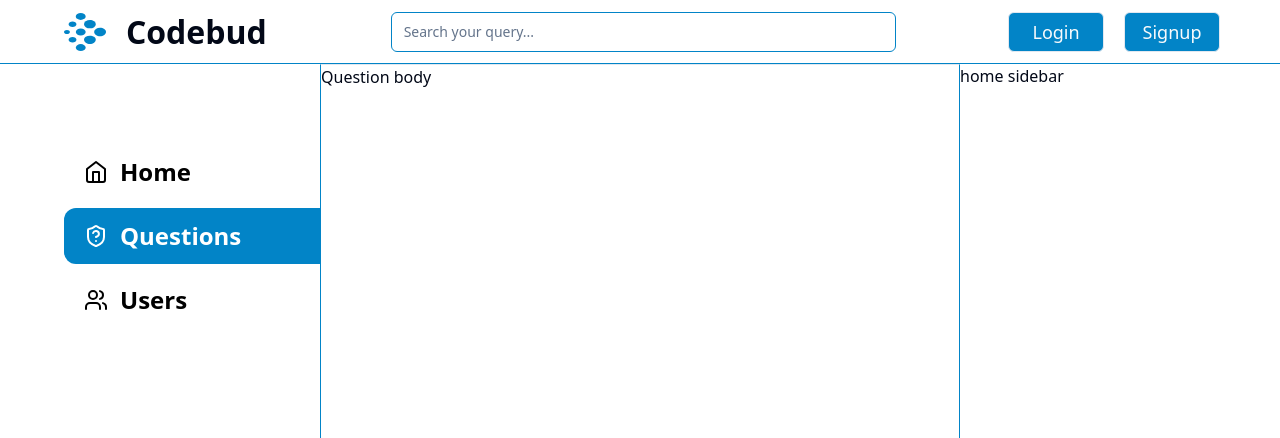
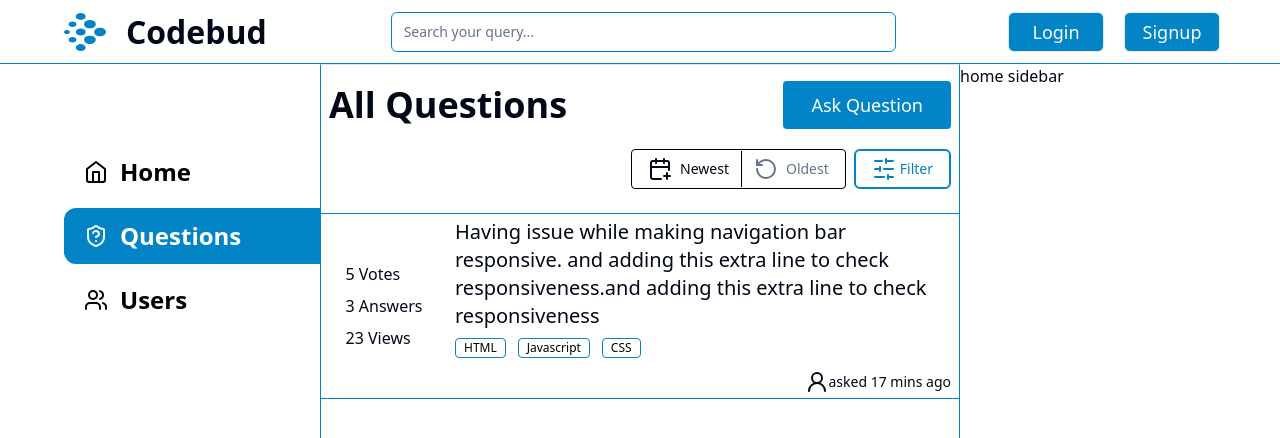
Before and after one commit to karanrajput1999/codebud-client, a React (Vite) app: page /questions in a window 1280 px wide. Shown: the top 438 px of the page. Built offline with nearby package versions, Linux system fonts and the light colour scheme.

Commit message:
homagepage and questions page

```diff
--- a/package.json
+++ b/package.json
@@ -10,6 +10,7 @@
     "preview": "vite preview"
   },
   "dependencies": {
+    "@radix-ui/react-checkbox": "^1.0.4",
     "@radix-ui/react-menubar": "^1.0.4",
     "@radix-ui/react-navigation-menu": "^1.1.4",
     "@radix-ui/react-slot": "^1.0.2",
--- a/src/components/homepage/Homepage.tsx
+++ b/src/components/homepage/Homepage.tsx
@@ -2,6 +2,7 @@ import { Link } from "react-router-dom";
 import HomepageNavbar from "../homagepageNavbar/HomepageNavbar";
 import { Tabs, TabsContent, TabsList, TabsTrigger } from "@/components/ui/tabs";
 import { CalendarDays, Clock7, Flame, User2 } from "lucide-react";
+import HomepageSidebar from "../homepageSidebar/HomepageSidebar";
 
 function Homepage() {
   return (
@@ -10,14 +11,16 @@ function Homepage() {
       <section className="home-body flex-[50%]  border border-x-primarycb">
         <div>
           <div className="border-b border-primarycb pb-6">
-            <div className="flex justify-between px-2 pt-5 h-20 ">
+            <div className="flex justify-between items-center px-2 py-2 h-20 ">
               <div>
-                <h1 className="text-2xl font-bold">Top Questions</h1>
+                <h1 className="text-2xl md:text-4xl font-bold">
+                  Top Questions
+                </h1>
               </div>
               <div>
                 <Link
                   to="/questions/ask"
-                  className="px-5 py-2 bg-primarycb text-white rounded-sm "
+                  className="px-5 py-2 md:px-7 md:py-3 bg-primarycb md:text-lg text-white rounded-sm "
                 >
                   Ask Question
                 </Link>
@@ -72,7 +75,7 @@ function Homepage() {
           <div className="questions-container ">
             <div className="question-container flex pr-2 py-1 border-b border-primarycb">
               {/* questions left side */}
-              <div className="question-stats flex flex-[25%] justify-center items-center  text-sm">
+              <div className="question-stats flex flex-[25%] md:flex-[20%] justify-center items-center  text-sm md:text-base">
                 <div className="flex flex-col gap-2">
                   <span>5 Votes</span>
                   <span>3 Answers</span>
@@ -80,13 +83,15 @@ function Homepage() {
                 </div>
               </div>
               {/* question right side */}
-              <div className=" pl-2">
+              <div className=" pl-2 flex-[75%] md:flex-[80%]">
                 <div className="question-text">
-                  <span className="text-base/[1] ">
-                    Having issue while making navigation bar responsive
+                  <span className="text-base/[1] md:text-xl ">
+                    Having issue while making navigation bar responsive. and
+                    adding this extra line to check responsiveness.and adding
+                    this extra line to check responsiveness
                   </span>
                 </div>
-                <div className="question-tags text-xs flex gap-3 mt-1">
+                <div className="question-tags text-xs flex gap-3 mt-2">
                   <span className="px-2 py-[1px] rounded-sm border border-primarycb text-black  ">
                     HTML
                   </span>
@@ -109,9 +114,7 @@ function Homepage() {
         </div>
       </section>
 
-      <section className="flex-[25%] lg:block hidden">
-        <div> home sidebar</div>
-      </section>
+      <HomepageSidebar />
     </main>
   );
 }
--- /dev/null
+++ b/src/components/homepageSidebar/HomepageSidebar.tsx
@@ -0,0 +1,11 @@
+import React from "react";
+
+function HomepageSidebar() {
+  return (
+    <section className="flex-[25%] lg:block hidden">
+      <div> home sidebar</div>
+    </section>
+  );
+}
+
+export default HomepageSidebar;
--- a/src/components/questions/Questions.tsx
+++ b/src/components/questions/Questions.tsx
@@ -1,16 +1,155 @@
+import { Link } from "react-router-dom";
 import HomepageNavbar from "../homagepageNavbar/HomepageNavbar";
+import HomepageSidebar from "../homepageSidebar/HomepageSidebar";
+import { Tabs, TabsContent, TabsList, TabsTrigger } from "@/components/ui/tabs";
+import {
+  CalendarPlus,
+  RotateCcw,
+  SlidersHorizontal,
+  User2,
+} from "lucide-react";
+import { Button } from "../ui/button";
+import { Checkbox } from "../ui/checkbox";
+import { useState } from "react";
 
 function Questions() {
+  const [filterVisible, setFilterVisible] = useState(false);
+
   return (
     <main className="flex" style={{ height: "calc(100vh - 4rem)" }}>
       <HomepageNavbar />
-      <section className="home-body flex-[50%] border border-x-primarycb">
-        <div>Question body</div>
+      <section className="home-body flex-[50%]  border border-x-primarycb">
+        <div>
+          <div className="border-b border-primarycb pb-6">
+            <div className="flex justify-between items-center px-2 py-2 h-20 ">
+              <div>
+                <h1 className="text-2xl md:text-4xl font-bold">
+                  All Questions
+                </h1>
+              </div>
+              <div>
+                <Link
+                  to="/questions/ask"
+                  className="px-5 py-2 md:px-7 md:py-3 bg-primarycb md:text-lg text-white rounded-sm "
+                >
+                  Ask Question
+                </Link>
+              </div>
+            </div>
+
+            <div className="filter-tabs mt-1 flex pr-2">
+              <Tabs
+                defaultValue="newest"
+                className="w-[100%] flex justify-end pr-2"
+              >
+                <TabsList className=" items-center bg-white border border-black rounded-sm">
+                  <TabsTrigger
+                    value="newest"
+                    className="border-r border-black rounded-none"
+                  >
+                    <span className="flex items-center gap-2">
+                      <CalendarPlus /> Newest
+                    </span>
+                  </TabsTrigger>
+                  <TabsTrigger value="oldest">
+                    <span className="flex items-center gap-2">
+                      <RotateCcw />
+                      Oldest
+                    </span>
+                  </TabsTrigger>
+                </TabsList>
+
+                <TabsContent value="newest">
+                  {/* These are newest questions. */}
+                </TabsContent>
+                <TabsContent value="oldest">
+                  {/* These are questions for this oldest. */}
+                </TabsContent>
+              </Tabs>
+
+              <div className="filter-btn">
+                <Button
+                  className="flex gap-1 items-center bg-white border-2 border-primarycb text-primarycb hover:bg-primarycb hover:text-white"
+                  onClick={() => setFilterVisible(!filterVisible)}
+                >
+                  {" "}
+                  <SlidersHorizontal />
+                  <span>Filter</span>
+                </Button>
+              </div>
+            </div>
+
+            <div
+              className={`filter-container pr-2 justify-end ${
+                filterVisible ? "flex" : "hidden"
+              }`}
+            >
+              <div className="filters-container mt-3 text-sm flex justify-start">
+                <div className="border border-primarycb flex flex-col items-start gap-2 p-3 rounded-md">
+                  <div className="flex items-center flex-row-reverse gap-2">
+                    <label htmlFor="no-answers">No answers</label>
+                    <Checkbox id="no-answers" name="no-answers" />
+                  </div>
+                  <div className="flex items-center flex-row-reverse gap-2">
+                    <label htmlFor="no-accepted-answer">
+                      No accepted answer
+                    </label>
+                    <Checkbox
+                      id="no-accepted-answer"
+                      name="no-accepted-answer"
+                    />
+                  </div>
+                  <div className="flex items-center flex-row-reverse gap-2">
+                    <label htmlFor="watched-tags">Watched tags</label>
+                    <Checkbox id="watched-tags" name="watched-tags" />
+                  </div>
+                </div>
+              </div>
+            </div>
+          </div>
+          <div className="questions-container ">
+            <div className="question-container flex pr-2 py-1 border-b border-primarycb">
+              {/* questions left side */}
+              <div className="question-stats flex flex-[25%] md:flex-[20%] justify-center items-center  text-sm md:text-base">
+                <div className="flex flex-col gap-2">
+                  <span>5 Votes</span>
+                  <span>3 Answers</span>
+                  <span>23 Views</span>
+                </div>
+              </div>
+              {/* question right side */}
+              <div className=" pl-2 flex-[75%] md:flex-[80%]">
+                <div className="question-text">
+                  <span className="text-base/[1] md:text-xl ">
+                    Having issue while making navigation bar responsive. and
+                    adding this extra line to check responsiveness.and adding
+                    this extra line to check responsiveness
+                  </span>
+                </div>
+                <div className="question-tags text-xs flex gap-3 mt-2">
+                  <span className="px-2 py-[1px] rounded-sm border border-primarycb text-black  ">
+                    HTML
+                  </span>
+                  <span className="px-2 py-[1px] rounded-sm border border-primarycb text-black  ">
+                    Javascript
+                  </span>
+                  <span className="px-2 py-[1px] rounded-sm border border-primarycb text-black  ">
+                    CSS
+                  </span>
+                </div>
+                <div className="question-owner text-sm mt-3">
+                  <div className="flex items-center justify-end">
+                    <User2 />
+                    <span>asked 17 mins ago</span>
+                  </div>
+                </div>
+              </div>
+            </div>
+          </div>
+        </div>
       </section>
 
-      <section className="flex-[25%] lg:block hidden">
-        <div> home sidebar</div>
-      </section>
+      <HomepageSidebar />
     </main>
   );
 }
--- /dev/null
+++ b/src/components/ui/checkbox.tsx
@@ -0,0 +1,28 @@
+import * as React from "react"
+import * as CheckboxPrimitive from "@radix-ui/react-checkbox"
+import { Check } from "lucide-react"
+
+import { cn } from "@/lib/utils"
+
+const Checkbox = React.forwardRef<
+  React.ElementRef<typeof CheckboxPrimitive.Root>,
+  React.ComponentPropsWithoutRef<typeof CheckboxPrimitive.Root>
+>(({ className, ...props }, ref) => (
+  <CheckboxPrimitive.Root
+    ref={ref}
+    className={cn(
+      "peer h-4 w-4 shrink-0 rounded-sm border border-primary ring-offset-background focus-visible:outline-none focus-visible:ring-2 focus-visible:ring-ring focus-visible:ring-offset-2 disabled:cursor-not-allowed disabled:opacity-50 data-[state=checked]:bg-primary data-[state=checked]:text-primary-foreground",
+      className
+    )}
+    {...props}
+  >
+    <CheckboxPrimitive.Indicator
+      className={cn("flex items-center justify-center text-current")}
+    >
+      <Check className="h-4 w-4" />
+    </CheckboxPrimitive.Indicator>
+  </CheckboxPrimitive.Root>
+))
+Checkbox.displayName = CheckboxPrimitive.Root.displayName
+
+export { Checkbox }
--- a/src/components/users/Users.tsx
+++ b/src/components/users/Users.tsx
@@ -1,4 +1,5 @@
 import HomepageNavbar from "../homagepageNavbar/HomepageNavbar";
+import HomepageSidebar from "../homepageSidebar/HomepageSidebar";
 
 function Users() {
   return (
@@ -8,9 +9,7 @@ function Users() {
         <div>Users body</div>
       </section>
 
-      <section className="flex-[25%] lg:block hidden">
-        <div> home sidebar</div>
-      </section>
+      <HomepageSidebar />
     </main>
   );
 }
```
Also changed, not shown: 1 other file (tests, documents, lock files or other folders).
